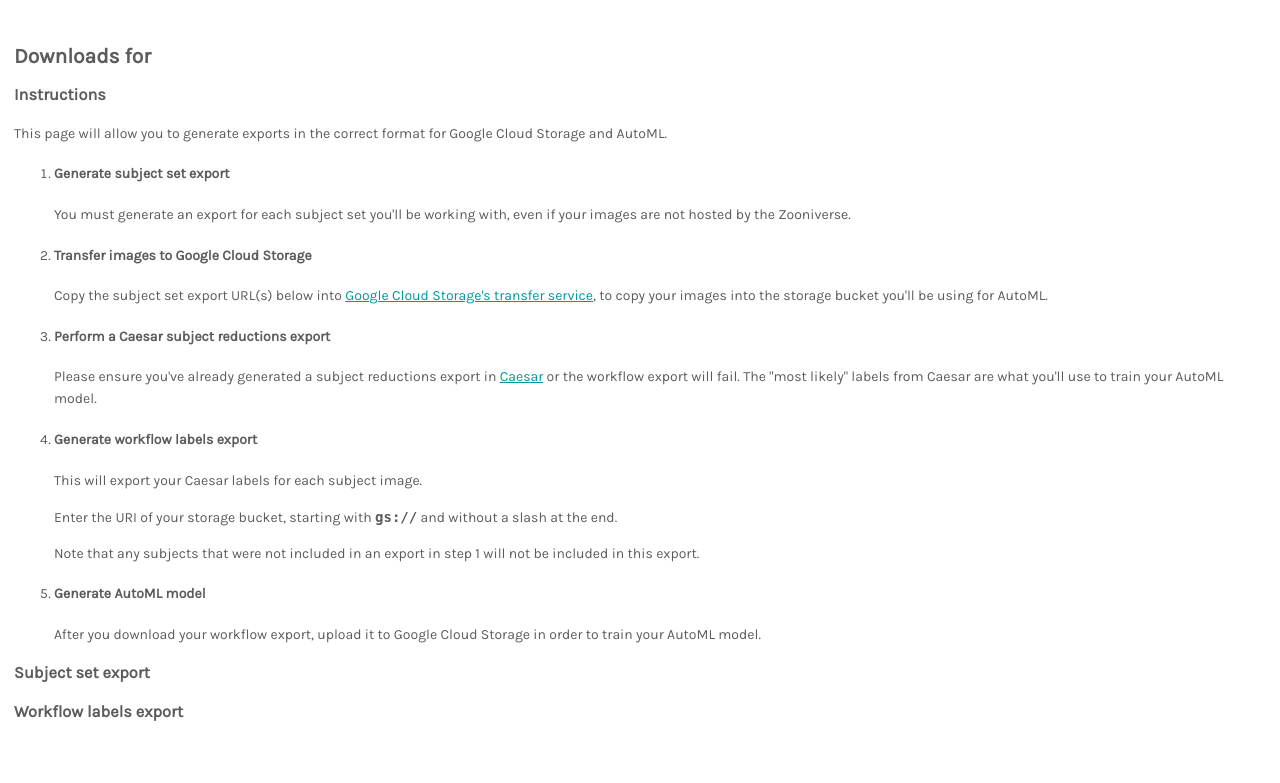
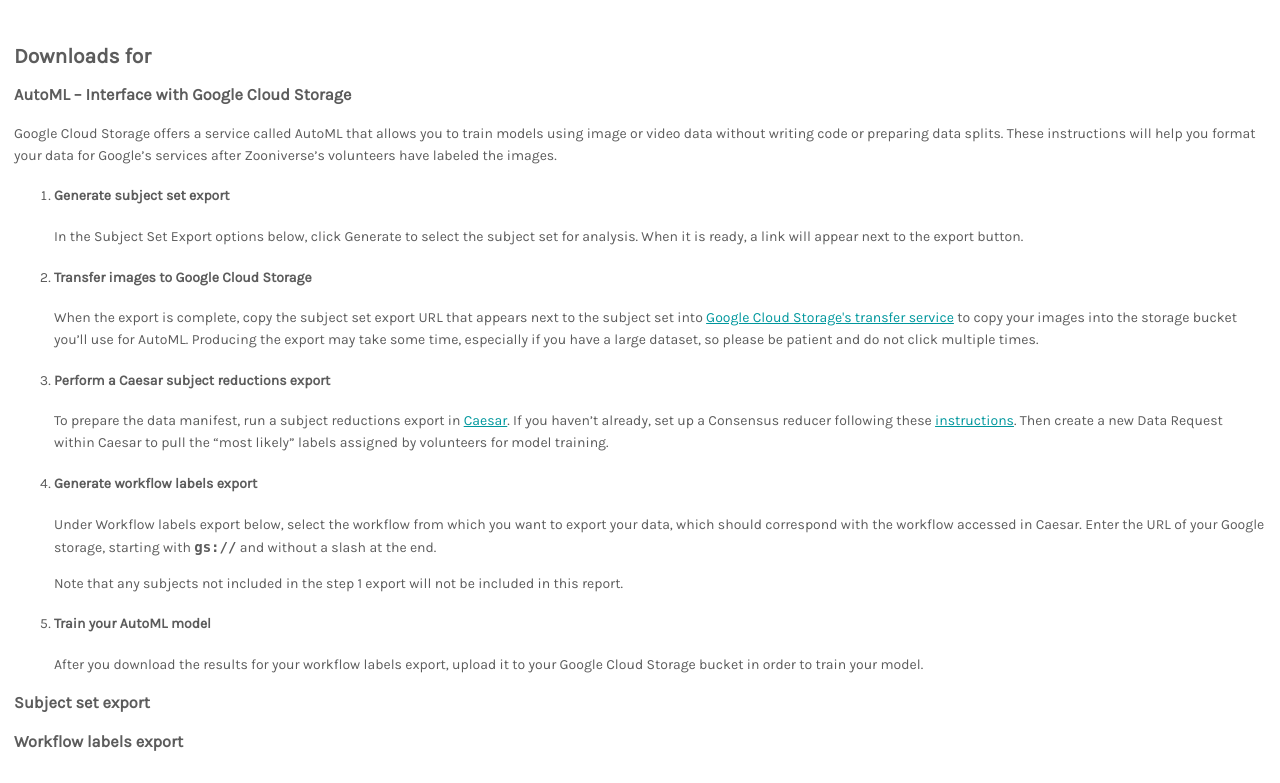
Before and after one commit to zooniverse/hamlet, a Django app: template templates/project.html in a window 1280 px wide. Shown: the part 110-893 px from the top of the page. Before the commit the page ends 831 px from the top, so only its background shows below. Run offline with Django 3.2, Linux system fonts and the light colour scheme; the template is opened without the code that fills it, so the values that code supplies are empty.

Commit message:
Content update August 2023 content update with new text from Sarah Huebner.

```diff
--- a/templates/project.html
+++ b/templates/project.html
@@ -17,44 +17,31 @@
     </script>
     <h2>Downloads for <em>{{project.display_name}}</em></h2>
 
-    <h3>Instructions</h3>
+    <h3>AutoML – Interface with Google Cloud Storage</h3>
 
-    <p>This page will allow you to generate exports in the correct format for
-    Google Cloud Storage and AutoML.<p>
+    <p>Google Cloud Storage offers a service called AutoML that allows you to train models using image or video data without writing code or preparing data splits. These instructions will help you format your data for Google’s services after Zooniverse’s volunteers have labeled the images.<p>
 
     <ol>
         <li>
             <h4>Generate subject set export</h4>
-            <p>You must generate an export for each subject set you'll be
-                working with, even if your images are not hosted by the
-                Zooniverse.</p>
+            <p>In the Subject Set Export options below, click Generate to select the subject set for analysis. When it is ready, a link will appear next to the export button.</p>
         </li>
         <li>
             <h4>Transfer images to Google Cloud Storage</h4>
-            <p>Copy the subject set export URL(s) below into <a
-                href="https://cloud.google.com/storage-transfer/docs/">Google
-                Cloud Storage's transfer service</a>, to copy your images into
-                the storage bucket you'll be using for AutoML.</p>
+            <p>When the export is complete, copy the subject set export URL that appears next to the subject set into <a href="https://cloud.google.com/storage-transfer/docs/">Google Cloud Storage's transfer service</a> to copy your images into the storage bucket you’ll use for AutoML. Producing the export may take some time, especially if you have a large dataset, so please be patient and do not click multiple times.</p>
         </li>
         <li>
             <h4>Perform a Caesar subject reductions export</h4>
-            <p>Please ensure you've already generated a subject reductions
-                export in <a href="https://caesar.zooniverse.org/">Caesar</a>
-                or the workflow export will fail. The "most likely" labels from
-                Caesar are what you'll use to train your AutoML model.</p>
+            <p>To prepare the data manifest, run a subject reductions export in <a href="https://caesar.zooniverse.org/">Caesar</a>. If you haven’t already, set up a Consensus reducer following these <a href="https://zooniverse.github.io/caesar/#creating-reducers">instructions</a>. Then create a new Data Request within Caesar to pull the “most likely” labels assigned by volunteers for model training.</p>
+        </li>
         <li>
             <h4>Generate workflow labels export</h4>
-            <p>This will export your Caesar labels for each subject image.</p>
-            <p>Enter the URI of your storage bucket, starting with
-                <code><strong>gs://</strong></code> and without a slash at the
-                end.
-            <p>Note that any subjects that were not included in an export in
-                step 1 will not be included in this export.</p>
+            <p>Under Workflow labels export below, select the workflow from which you want to export your data, which should correspond with the workflow accessed in Caesar. Enter the URL of your Google storage, starting with <code><strong>gs://</strong></code> and without a slash at the end. </p>
+            <p>Note that any subjects not included in the step 1 export will not be included in this report. </p>
         </li>
         <li>
-            <h4>Generate AutoML model</h4>
-            <p>After you download your workflow export, upload it to Google
-                Cloud Storage in order to train your AutoML model.</p>
+            <h4>Train your AutoML model</h4>
+            <p>After you download the results for your workflow labels export, upload it to your Google Cloud Storage bucket in order to train your model. </p>
         </li>
     </ol>
 
```
Also changed, not shown: templates/index.html (+7 -6 lines), templates/ml-subject-assistant.html (+8 -12 lines).
